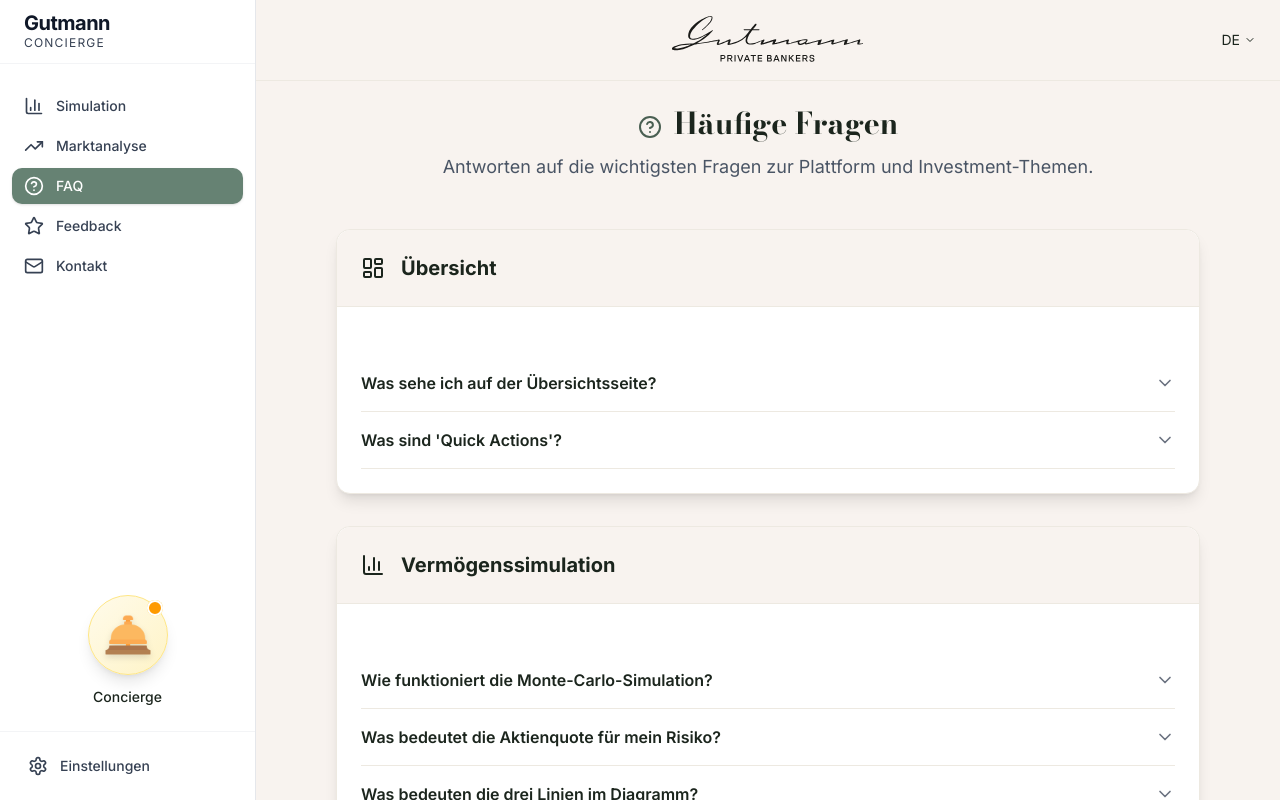
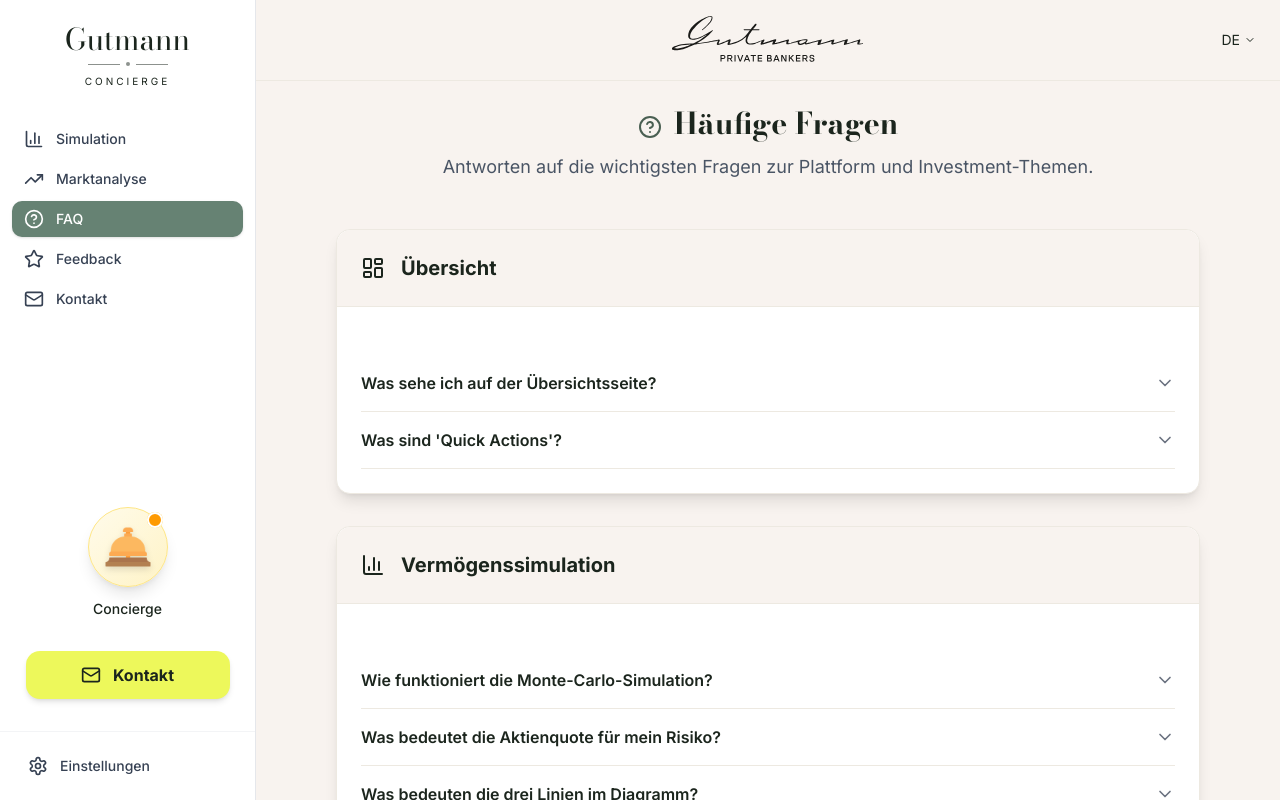
Before and after one commit to bbntsc/kahane-dashboard, a Next.js app: page /faq in a window 1280 px wide. Shown: the top 800 px of the page. Built offline with nearby package versions, Linux system fonts and the light colour scheme.

Commit message:
changed logo + CTA

```diff
--- a/components/base/sidebar.tsx
+++ b/components/base/sidebar.tsx
@@ -43,28 +43,31 @@
           : ""
       }`}
     >
-      {/* Header "Gutmann Concierge" */}
-      <div className="flex flex-col h-16 justify-center px-6 border-b border-gray-100 dark:border-gray-700">
-        <h1
-          className="text-xl font-bold text-gray-900 dark:text-white font-serif tracking-tight leading-none"
-          style={whiteStyle}
-        >
+      {/* --- HEADER: LOGO --- */}
+      <div className="flex flex-col items-center justify-center py-6">
+        <h1 className="text-3xl font-script text-[#1b251d] dark:text-white mb-0 leading-none transition-colors">
           Gutmann
         </h1>
-        <div
-          className="text-xs tracking-[0.1em] uppercase text-gray-700 dark:text-white mt-0.5"
-          style={whiteStyle}
-        >
-          Concierge
+
+        {/* Separator */}
+        <div className="flex items-center justify-center my-2">
+          <div className="w-8 h-px bg-[#1b251d] dark:bg-white opacity-50" />
+          <div className="w-1 h-1 mx-1.5 rounded-full bg-[#1b251d] dark:bg-white opacity-50" />
+          <div className="w-8 h-px bg-[#1b251d] dark:bg-white opacity-50" />
+        </div>
+
+        <div className="text-[10px] tracking-[0.3em] uppercase text-[#1b251d] dark:text-white mt-0 transition-colors">
+          CONCIERGE
         </div>
       </div>
 
-      {/* Navigation */}
-      <nav className="mt-6 flex-1 px-3 space-y-1">
+      {/* --- NAVIGATION --- */}
+      <nav className="mt-2 flex-1 px-3 space-y-1">
         {navigation.map((item) => {
           const Icon = item.icon
-          const finalHref = item.href === "/" ? "/simulation" : item.href;
+          const finalHref = item.href === "/" ? "/simulation" : item.href
           const active = isActive(item.href)
+
           return (
             <Link
               key={item.name}
@@ -84,8 +87,11 @@
         })}
       </nav>
 
-      {/* Concierge Button Bereich */}
-      <div className="px-6 py-6 flex justify-center">
+      {/* --- BOTTOM AREA (Concierge, Kontakt, Settings) --- */}
+      <div className="mt-auto w-full flex flex-col items-center">
+
+        {/* 1. CONCIERGE BUTTON (Glocke) */}
+        <div className="px-6 py-4 flex justify-center w-full">
           <button
             onClick={onConciergeClick}
             className="group relative flex flex-col items-center justify-center transition-transform active:scale-95 outline-none"
@@ -109,7 +115,6 @@
               </span>
             </div>
 
-          {/* DER CONCIERGE TEXT UNTER DER GLOCKE */}
             <span
               className="mt-3 text-sm font-medium text-[#1b251d] dark:text-white transition-opacity"
               style={whiteStyle}
@@ -119,8 +124,25 @@
           </button>
         </div>
 
-      {/* Footer mit Einstellungen */}
-      <div className="border-t border-gray-100 dark:border-gray-700 p-4">
+        {/* C. TRENNLINIE */}
+        <div className="w-full h-0 bg-gray-200 dark:bg-gray-700 my-2 opacity-50"></div>
+
+        {/* B. KONTAKT BUTTON (Gelb) - Breite auf 80% reduziert */}
+        <Link href="/contact" className="w-[80%]">
+          <button
+          className="w-full bg-[#EDF85B] text-[#1b251d] font-bold py-3 px-4 rounded-xl flex items-center justify-center gap-3 transition-transform hover:scale-105 active:scale-95 shadow-md"
+          data-tour="sidebar-contact"
+          >
+          <Mail className="w-5 h-5 text-[#1b251d]" />
+          <span>Kontakt</span>
+          </button>
+        </Link>
+
+        {/* C. TRENNLINIE */}
+        <div className="w-full h-0 bg-gray-200 dark:bg-gray-700 my-4 opacity-50"></div>
+
+        {/* 3. SETTINGS LINK (Footer) */}
+        <div className="w-full border-t border-gray-100 dark:border-gray-700 p-4">
           <Link
             href="/settings"
             className={`flex items-center gap-3 rounded-lg px-3 py-2 text-sm font-medium transition-colors ${
@@ -136,5 +158,6 @@
           </Link>
         </div>
       </div>
+    </div>
   )
 }
--- a/components/market/market-app.tsx
+++ b/components/market/market-app.tsx
@@ -59,13 +59,6 @@
                     <h1 className="text-3xl font-serif font-bold text-[#1b251d] dark:text-[#f8f3ef]">{t.market.title}</h1>
                     <p className="mt-2 text-[#6b7280] dark:text-[#9ca3af]">{t.market.subtitle}</p>
                 </div>
-
-                {/* Button oben rechts positioniert */}
-                <Link href="/contact">
-                    <button className="px-10 py-3 bg-[#ebf151] text-[#1b251d] rounded-full hover:bg-[#d9df47] transition-colors text-sm font-medium shadow-md whitespace-nowrap">
-                        {t.simulation.contactNow}
-                    </button>
-                </Link>
             </div>
 
             <div className="grid grid-cols-1 gap-8 lg:grid-cols-12">
--- a/components/simulation/simulation-app.tsx
+++ b/components/simulation/simulation-app.tsx
@@ -44,13 +44,6 @@
                     <h1 className="text-3xl font-serif font-bold text-[#1b251d] dark:text-[#f8f3ef]">{t.simulation.title}</h1>
                     <p className="mt-2 text-[#6b7280] dark:text-[#9ca3af]">{t.simulation.subtitle}</p>
                 </div>
-
-                {/* Button oben rechts */}
-                <Link href="/contact">
-                    <button className="px-10 py-3 bg-[#ebf151] text-[#1b251d] rounded-full hover:bg-[#d9df47] transition-colors text-sm font-medium shadow-md whitespace-nowrap">
-                        {t.simulation.contactNow}
-                    </button>
-                </Link>
             </div>
 
             <InvestmentSimulation />
```
Lines whose indentation alone changed are shown as unchanged.
